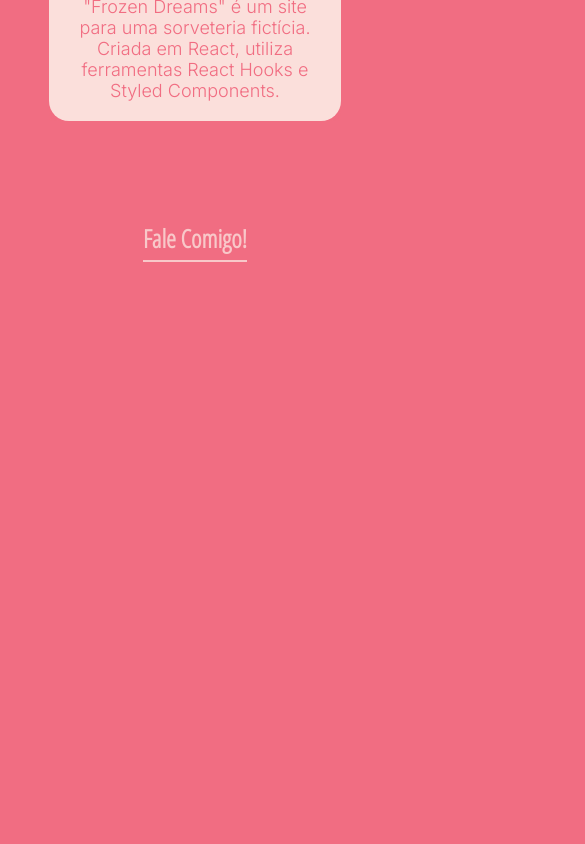
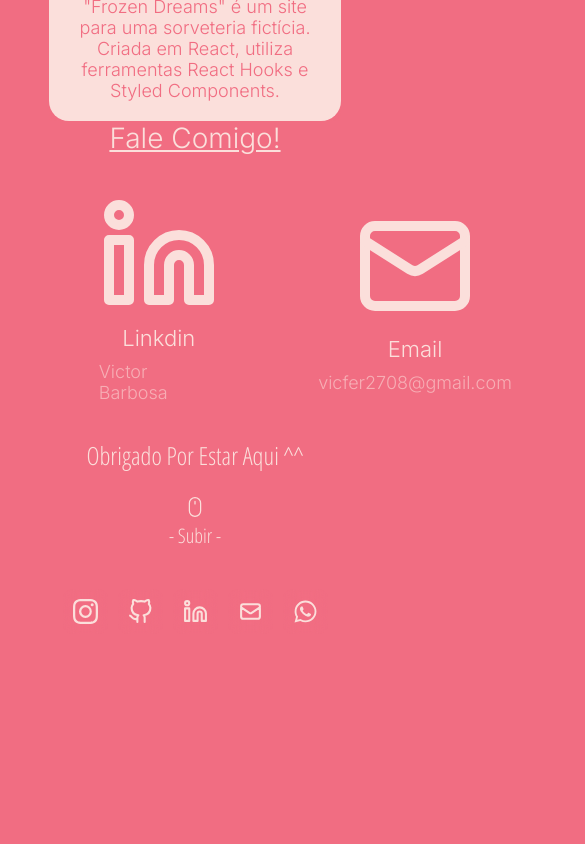
Before and after one commit to V1ctorBarbosa/Portfolio, a React (Vite) app: page / in a window 390 px wide. Shown: the part 4320-5164 px from the top of the page, 585 px wide, since content can reach past the window. After the commit the page ends 5078 px from the top, so only its background shows below. Built offline with nearby package versions, Linux system fonts and the light colour scheme.

Commit message:
feat: contacts styles + animation

```diff
--- a/src/sections/cards/cards.css
+++ /dev/null
@@ -1,99 +0,0 @@
-.card-txt {
-  display: flex;
-  justify-content: center;
-  align-items: center;
-  margin: 7rem auto 0;
-  width: 100px;
-  font-size: 25px;
-  opacity: 0.8;
-  padding-bottom: 5px;
-  border-bottom: 2px solid var(--color-sec);
-  font-family: "Open Sans Condensed", sans-serif;
-  }
-
-  .card-container {
-    position: relative;
-    display: flex;
-    flex-direction: row;
-    justify-content: flex-start;
-    align-items: flex-start;
-    min-height: 50vh;
-    margin-top: 30px;
-  }
-
-  .card-container .card {
-    position: relative;
-    display: flex;
-    flex-direction: column;
-    align-items: center;
-    width: 100%;
-    margin-top: 15px;
-    margin-bottom: 50px;
-    padding: 20px;
-    border-radius: 50px;
-  }
-
-  .card-1 .card-img {
-    background: url("../../assets/node.png");
-  }
-
-  .card-2 .card-img {
-    background: url("../../assets/react.png");
-  }
-
-  .card-3 .card-img {
-    background: url("../../assets/js.png");
-  }
-
-  .card-container .card .card-img {
-    height: 300px;
-    width: 300px;
-    border-radius: 40px;
-    background-size: cover;
-    background-position: center;
-    border: 2px solid var(--color-sec-light);
-    transition: transform 500ms ease;
-  }
-
-  .card-container .card .card-img:hover {
-    transform: translateY(-15px);
-  }
-
-  .card-container .card .card-info {
-    font-family: "Open Sans Condensed";
-    max-width: 50%;
-  }
-
-  .card-container .card .card-info .name {
-    font-size: 40px;
-    font-weight: 500;
-    letter-spacing: 2px;
-    transition: transform 500ms ease;
-    cursor: default;
-  }
-
-  .card-container .card .card-info .name:hover {
-    transform: rotate(360deg);
-
-  }
-
-  @media (max-width: 1500px){
-    .card-container {
-      flex-direction: column;
-      min-height: 30vh;
-    }
-  }
-
-  @media (max-width: 820px) {
-    .card-container .card .card-info .name {
-      font-size: 25px;
-    }
-  }
-
-  @media (max-width: 375px) {
-
-    .card-container .card .card-img {
-      height: 200px;
-      width: 200px;
-    }
-  }
--- a/src/sections/cards/cards.tsx
+++ b/src/sections/cards/cards.tsx
@@ -1,5 +1,3 @@
-import "./cards.css";
-
 //Components
 import Text from "../../components/Text/text";
 
--- a/src/sections/contact/contact.css
+++ /dev/null
@@ -1,150 +0,0 @@
-.contact-container {
-  position: relative;
-  display: flex;
-  flex-direction: column;
-  justify-content: flex-start;
-  align-items: flex-start;
-  min-height: 60vh;
-  margin-top: 150px;
-  padding: 50px;
-}
-
-.contact-container h1 {
-  margin: 0 auto;
-  font-size: 25px;
-  border-bottom: 2px solid var(--color-sec);
-  font-family: "Open Sans Condensed", sans-serif;
-  font-weight: 600;
-  color: var(--color-sec);
-  opacity: 0.8;
-  padding-bottom: 5px;
-}
-
-.contact-container .contact-links {
-  position: relative;
-  display: flex;
-  justify-content: space-between;
-  align-items: center;
-  width: 100%;
-  margin-top: 40px;
-}
-
-.contact-container .contact {
-  position: inherit;
-  height: 280px;
-  width: 30%;
-  border-radius: 20px;
-  display: flex;
-  flex-direction: column;
-  justify-content: center;
-  align-items: center;
-  transition:  0.3s ease, transform 0.2s ease;
-}
-
-.contact-container .contact:hover {
-  background-color: rgba(255, 255, 255, 0.096);
-  transform: scale(1.1);
-}
-
-.contact-container .contact .icon {
-  position: relative;
-  font-size: 130px;
-}
-
-.contact-container .contact h2 {
-  position: relative;
-  margin-top: 15px;
-  font-size: 21px;
-  font-weight: 500;
-  display: flex;
-  flex-direction: column;
-  text-transform: capitalize;
-  font-family: 'Open Sans';
-  text-align: center;
-}
-
-.contact-container .contact h2 span {
-  font-size: 13px;
-  font-weight: 100;
-  margin-top: 3px;
-  color: rgb(202, 202, 202);
-}
-
-@media (max-width: 1260px) {
-  .contact-container {
-    margin-top: 20px;
-  }
-}
-
-@media (max-width: 820px) {
-
-  .contact-container h1 {
-    font-size: 22px;
-  }
-
-  .contact-container .contact-links {
-    flex-direction: column;
-    justify-content: space-around;
-  }
-
-  .contact-container .contact {
-    width: 80%;
-    margin: 25px;
-    backdrop-filter: blur(20px);
-  }
-}
-
-@media (max-width: 500px) {
-
-  .contact-container .contact {
-    width: 95%;
-  }
-
-  .contact-container .contact h2 span {
-    font-size: 13px;
-  }
-}
-
-@media (max-width: 420px) {
-  .contact-container {
-    min-height: 80vh;
-    margin-top: 70px;
-    padding: 30px;
-  }
-
-  .contact-container h1 {
-    font-size: 25px;
-  }
-
-  .contact-container .contact-links {
-    margin-top: 30px;
-  }
-
-  .contact-container .contact .icon {
-    font-size: 150px;
-  }
-
-  .contact-container .contact h2 {
-    font-size: 25px;
-  }
-
-  .contact-container .contact h2 span {
-    font-size: 15px;
-  }
-}
-
-@media (max-width: 375px) {
-  .contact-container {
-    margin-top: 100px;
-    padding: 15px;
-  }
-
-  .contact-container .contact-links {
-    margin-top: 20px;
-  }
-
-  .contact-container .contact {
-    height: 290px;
-  }
-
-}
--- a/src/sections/contact/contact.styles.ts
+++ b/src/sections/contact/contact.styles.ts
@@ -0,0 +1,35 @@
+import styled from "styled-components";
+
+//Animation
+import { motion } from "framer-motion";
+
+export const Container = styled.div`
+  display: flex;
+  flex-direction: column;
+  gap: 20px;
+
+  width: 75%;
+  margin: 0 auto;
+`;
+
+export const Header = styled.header`
+  padding-block: 5px;
+`;
+
+export const ContactsSection = styled.div`
+  display: flex;
+  justify-content: space-between;
+`;
+
+export const ContactCard = styled(motion.a)`
+  width: 100%;
+
+  display: flex;
+  flex-direction: column;
+  justify-content: center;
+  align-items: center;
+  gap: 10px;
+
+  padding: 20px 50px;
+  border-radius: 20px;
+`;
--- a/src/sections/contact/contact.tsx
+++ b/src/sections/contact/contact.tsx
@@ -1,41 +1,52 @@
-import "./contact.css";
-import {
-  AiFillLinkedin,
-  AiOutlineWhatsApp,
-  AiOutlineMail,
- } from "react-icons/ai";
+//Styles
+import { colors } from "../../styles/colors";
+import { ContactCard, Container, ContactsSection } from "./contact.styles";
 
 //Data
 import { contactsData } from "./data/data";
 
- //Types
+//Types
 import { IContacsData } from "./contact.types";
+import { MotionProps } from "framer-motion";
 
+//Components
+import Text from "../../components/Text/text";
 
 function Contact() {
+  const hoverAnimation: MotionProps = {
+    whileHover: {
+      scale: 1.05,
+      transition: { duration: 0.4 },
+      backgroundColor: "rgba(255, 255, 255, 0.096)",
+    },
+  };
 
-  const handleContacts = (contacts: IContacsData[]) => {
-    contacts.map((contact: IContacsData) => {
-      <a
-      href="https://www.linkedin.com/in/victorfbarbosa/"
-      className="contact linkdin"
-      target={"blank"}
-    >
-      <AiFillLinkedin className="icon" />
-      <h2>
-        LinkedIn <span>Victor Barbosa</span>
-      </h2>
-    </a>
-    })
-  }
+  const handleContacts = (contacts: IContacsData[]) =>
+    contacts.map((contact: IContacsData) => (
+      <ContactCard href={contact.link} target={"blank"} {...hoverAnimation}>
+        {contact.icon}
+        <Text type="h4" weight="thin">
+          {contact.socialName}
+        </Text>
+        <Text type="c1" weight="thin" color={colors.secondaryLight}>
+          {contact.name}
+        </Text>
+      </ContactCard>
+    ));
 
   return (
-    <div id="contact" className="container contact-container">
-      <h1>Fale Comigo!</h1>
-      <div className="contact-links">
-      {handleContacts(contactsData)}
-      </div>
-    </div>
+    <Container>
+      <Text
+        type="h3"
+        weight="thin"
+        align="center"
+        decoration="underline"
+        color={colors.secondary}
+      >
+        Fale Comigo!
+      </Text>
+      <ContactsSection>{handleContacts(contactsData)}</ContactsSection>
+    </Container>
   );
 }
 
--- a/src/sections/contact/data/data.tsx
+++ b/src/sections/contact/data/data.tsx
@@ -1,23 +1,28 @@
 //Types
-import { IContacsData } from "../contact.types"
+import { IContacsData } from "../contact.types";
+
+//Icons
+import { Linkedin, Mail } from "lucide-react";
+import { AiOutlineWhatsApp } from "react-icons/ai";
 
 export const contactsData: IContacsData[] = [
-    {
-        name: '',
-        icon: <></>,
-        link: '',
-        socialName: ''
-    },
-    {
-        name: '',
-        icon: <></>,
-        link: '',
-        socialName: ''
-    },
-    {
-        name: '',
-        icon: <></>,
-        link: '',
-        socialName: ''
-    }
-]
+  {
+    name: "Victor Barbosa",
+    icon: <Linkedin size={120}/>,
+    link: "https://www.linkedin.com/in/victorfbarbosa/",
+    socialName: "Linkdin",
+  },
+  {
+    name: "vicfer2708@gmail.com",
+    icon: <Mail size={120}/>,
+    link: "mailto:vicfer2708@gmail.com",
+    socialName: "Email",
+  },
+  {
+    name: "(21)96412-3526",
+    icon: <AiOutlineWhatsApp size={120}/>,
+    link: "https://wa.me/5521964123526",
+    socialName: "Whatsapp",
+  },
+
+];
```
